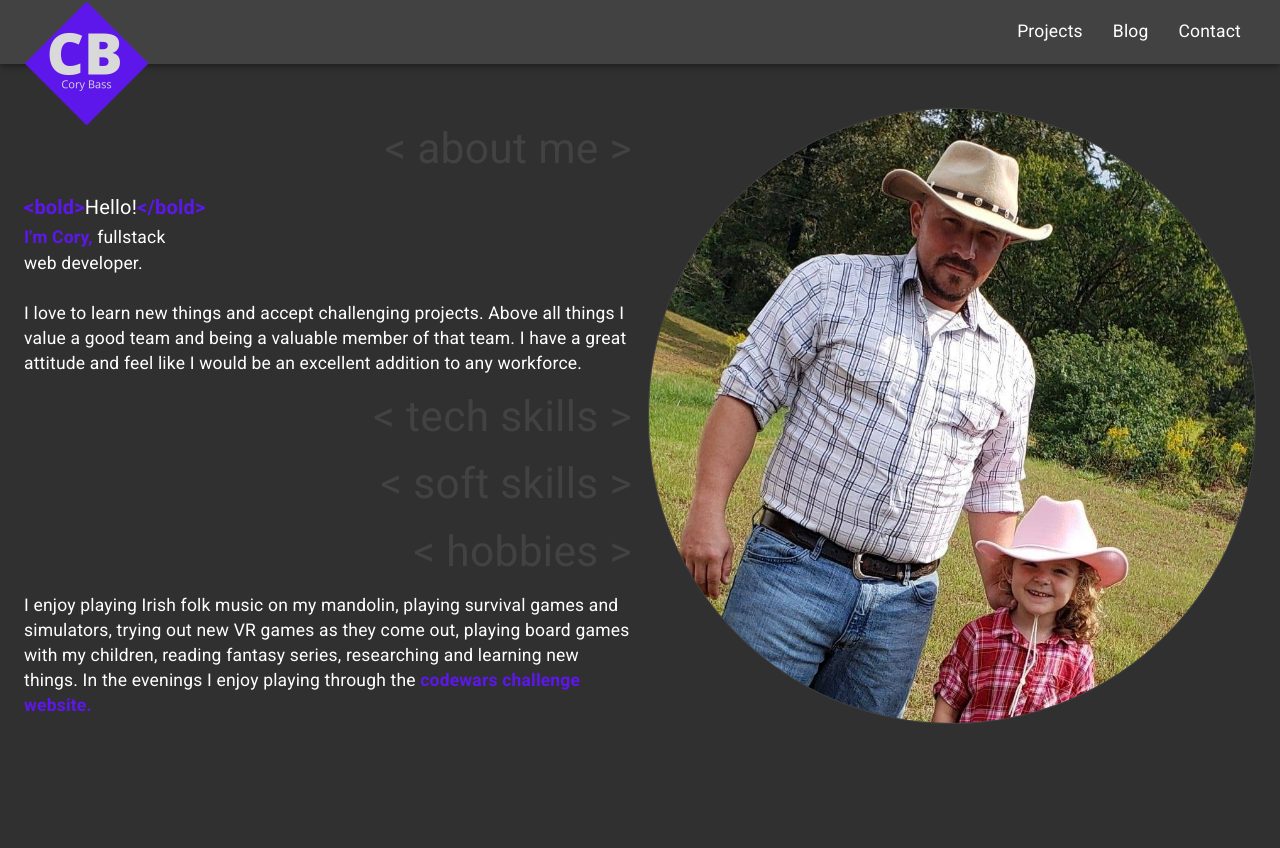
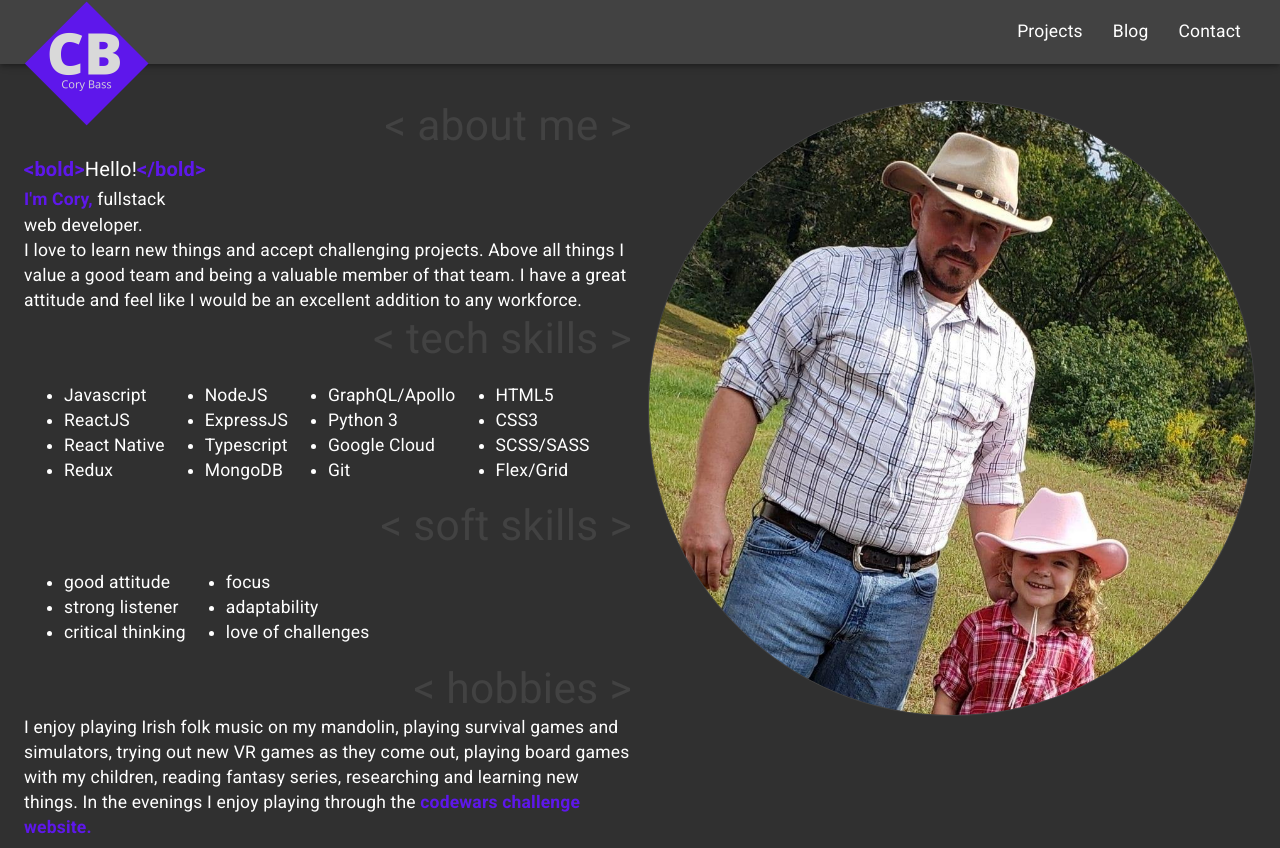
Before and after one commit to cbass2404/prtflio_exptype_server, a React (Create React App) app in the folder client/: page / in a window 1280 px wide. Before the commit the page ends 800 px from the top, so only its background shows below. Built offline with nearby package versions, Linux system fonts and the light colour scheme; no server answers.

Commit message:
added to contact form TODO: validate form

```diff
--- /dev/null
+++ b/client/src/components/contact/ContactInput.js
@@ -0,0 +1,21 @@
+// materialui
+import TextField from '@material-ui/core/TextField';
+
+const ContactInput = ({ errors, name, value, fn, errorMessage }) => {
+    return (
+        <div>
+            <TextField
+                color="inherit"
+                value={value}
+                onChange={(e) => fn(e.target.value)}
+                label={name}
+                required
+                error={errors[name]}
+                multiline
+            />
+            {errors[name] && errorMessage}
+        </div>
+    );
+};
+
+export default ContactInput;
--- a/client/src/components/pages/Contact.js
+++ b/client/src/components/pages/Contact.js
@@ -1,9 +1,66 @@
+import { useState } from 'react';
+
+// materialui
+import { makeStyles } from '@material-ui/core/styles';
+
+// components
+import ContactInput from '../contact/ContactInput';
+
+const useStyles = makeStyles((theme) => ({
+    formWrapper: {
+        '& > *': {
+            margin: theme.spacing(1),
+            width: '25ch',
+        },
+    },
+}));
+
 const Contact = () => {
-    return (
-        <div>
-            <h3>Hello from Contact</h3>
-        </div>
-    );
+    const classes = useStyles();
+
+    const [email, setEmail] = useState('');
+    const [name, setName] = useState('');
+    const [textField, setTextField] = useState('');
+    const [errors, setErrors] = useState({});
+
+    const fields = [
+        {
+            errors,
+            name: 'Email',
+            value: email,
+            fn: setEmail,
+            errorMessage: 'Not a valid email',
+        },
+        {
+            errors,
+            name: 'Name',
+            value: name,
+            fn: setName,
+            errorMessage: 'This field is required',
+        },
+        {
+            errors,
+            name: 'Reason',
+            value: textField,
+            fn: setTextField,
+            errorMessage: 'This field is required',
+        },
+    ];
+
+    const mapFields = () =>
+        fields.map(({ errors, name, value, fn, errorMessage }) => {
+            return (
+                <ContactInput
+                    errors={errors}
+                    name={name}
+                    value={value}
+                    fn={fn}
+                    errorMessage={errorMessage}
+                />
+            );
+        });
+
+    return <form className={classes.formWrapper}>{mapFields()}</form>;
 };
 
 export default Contact;
--- a/client/src/components/pages/Home.js
+++ b/client/src/components/pages/Home.js
@@ -13,7 +13,6 @@ const useStyles = makeStyles((theme) => ({
     },
     homeWrapper: {
         flexGrow: 1,
-        marginTop: '30px',
     },
     profileImgStyle: {
         width: '100%',
@@ -26,7 +25,6 @@ const useStyles = makeStyles((theme) => ({
     },
     offGray: {
         color: '#424242',
-        margin: '15px 0',
     },
     highlight: {
         color: '#5e17eb',
@@ -44,53 +42,147 @@ const Home = () => {
             spacing={2}
             justify="space-evenly"
         >
-            <Grid item className={classes.gridItem}>
+            <Grid
+                container
+                item
+                className={classes.gridItem}
+                direction="column"
+                spacing={0}
+            >
+                <Grid item>
                     <Typography
                         variant="h4"
                         align="right"
                         className={classes.offGray}
                     >{`< about me >`}</Typography>
+                </Grid>
 
+                <Grid item>
                     <Typography variant="subtitle1">
                         <span className={classes.highlight}>{`<bold>`}</span>
                         Hello!
                         <span className={classes.highlight}>{`</bold>`}</span>
                     </Typography>
+
                     <Typography variant="body">
                         <span className={classes.highlight}>I'm Cory, </span>
                         fullstack
                         <br />
                         web developer.
                     </Typography>
-                <br />
-                <br />
+                </Grid>
+
+                <Grid item>
                     <Typography variant="body">
-                    I love to learn new things and accept challenging projects.
-                    Above all things I value a good team and being a valuable
-                    member of that team. I have a great attitude and feel like I
-                    would be an excellent addition to any workforce.
+                        I love to learn new things and accept challenging
+                        projects. Above all things I value a good team and being
+                        a valuable member of that team. I have a great attitude
+                        and feel like I would be an excellent addition to any
+                        workforce.
                     </Typography>
+                </Grid>
+                <Grid item>
                     <Typography
                         variant="h4"
                         align="right"
                         className={classes.offGray}
                     >{`< tech skills >`}</Typography>
+                </Grid>
+
+                <Grid container item>
+                    <Grid item>
+                        <ul>
+                            <li>Javascript</li>
+
+                            <li>ReactJS</li>
+
+                            <li>React Native</li>
+
+                            <li>Redux</li>
+                        </ul>
+                    </Grid>
+
+                    <Grid item>
+                        <ul>
+                            <li>NodeJS</li>
+
+                            <li>ExpressJS</li>
+
+                            <li>Typescript</li>
+
+                            <li>MongoDB</li>
+                        </ul>
+                    </Grid>
+                    <Grid item>
+                        <ul>
+                            <li>GraphQL/Apollo</li>
+
+                            <li>Python 3</li>
+
+                            <li>Google Cloud</li>
+
+                            <li>Git</li>
+                        </ul>
+                    </Grid>
+
+                    <Grid item>
+                        <ul>
+                            <li>HTML5</li>
+
+                            <li>CSS3</li>
+
+                            <li>SCSS/SASS</li>
+
+                            <li>Flex/Grid</li>
+                        </ul>
+                    </Grid>
+                </Grid>
+
+                <Grid item>
                     <Typography
                         variant="h4"
                         align="right"
                         className={classes.offGray}
                     >{`< soft skills >`}</Typography>
+                </Grid>
+
+                <Grid container item spacing={0}>
+                    <Grid item>
+                        <ul>
+                            <li>good attitude</li>
+
+                            <li>strong listener</li>
+
+                            <li>critical thinking</li>
+                        </ul>
+                    </Grid>
+
+                    <Grid item>
+                        <ul>
+                            <li>focus</li>
+
+                            <li>adaptability</li>
+
+                            <li>love of challenges</li>
+                        </ul>
+                    </Grid>
+                </Grid>
+
+                <Grid item>
                     <Typography
                         variant="h4"
                         align="right"
                         className={classes.offGray}
                     >{`< hobbies >`}</Typography>
+                </Grid>
+
+                <Grid item>
                     <Typography variant="body">
                         I enjoy playing Irish folk music on my mandolin, playing
-                    survival games and simulators, trying out new VR games as
-                    they come out, playing board games with my children, reading
-                    fantasy series, researching and learning new things. In the
-                    evenings I enjoy playing through the{` `}
+                        survival games and simulators, trying out new VR games
+                        as they come out, playing board games with my children,
+                        reading fantasy series, researching and learning new
+                        things. In the evenings I enjoy playing through the{` `}
                         <a
                             className={classes.highlight}
                             href="https://www.codewars.com/users/cbass07"
@@ -100,6 +192,7 @@ const Home = () => {
                             codewars challenge website.
                         </a>
                     </Typography>
+                </Grid>
             </Grid>
             <Grid item className={classes.gridItem}>
                 <img
```
Lines whose indentation alone changed are shown as unchanged.
